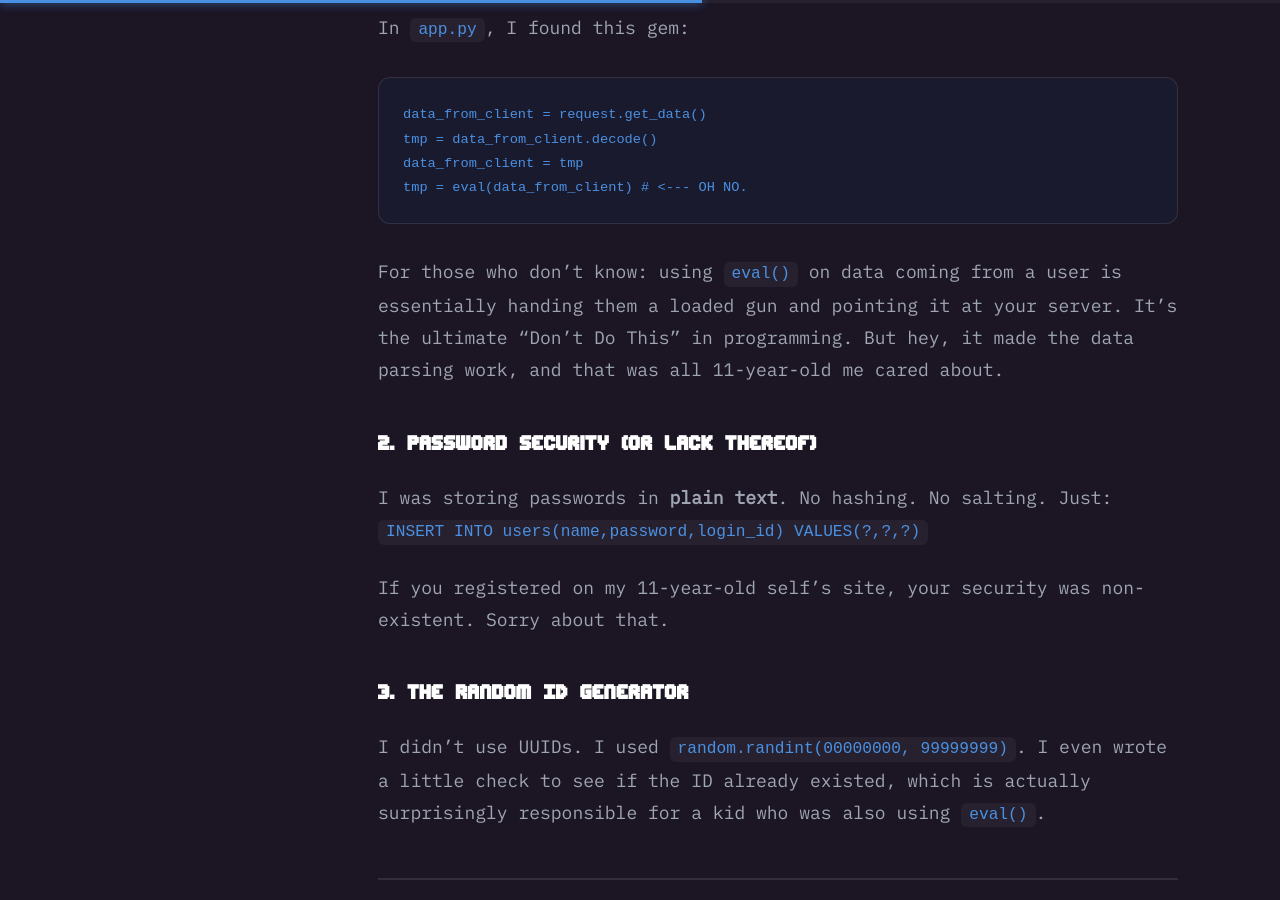
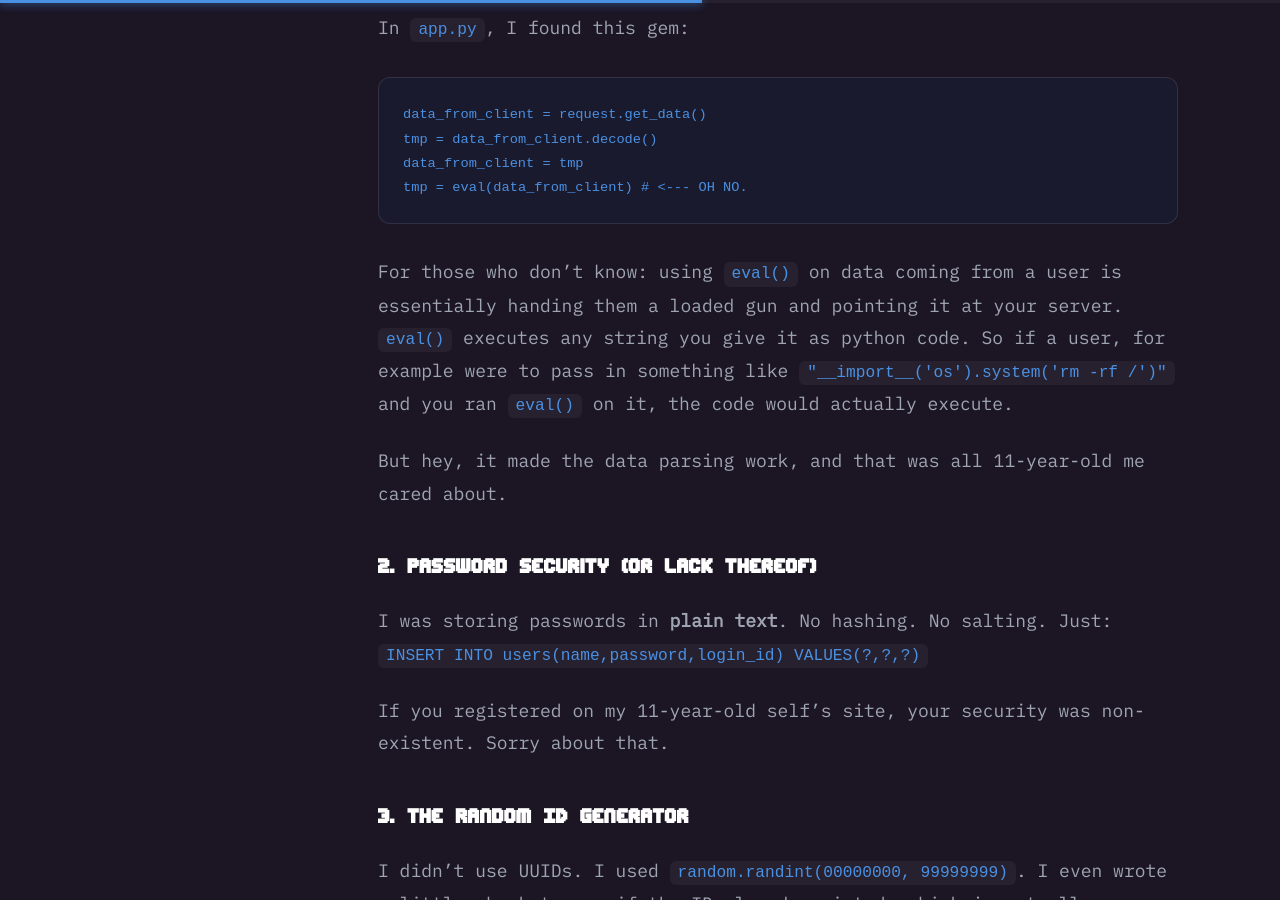
Before and after one commit to Myst1cS04p/Me, a Jekyll site: the page built from _articles/flask-webapp.md, in a window 1280 px wide and 900 px high, scrolled down 2824 px. Built offline with Jekyll 4.4.1, drawn with Linux system fonts in a browser that asks for light colours.

Commit message:
added some details to a post

````diff
--- a/_articles/flask-webapp.md
+++ b/_articles/flask-webapp.md
@@ -66,7 +66,9 @@ data_from_client = tmp
 tmp = eval(data_from_client) # <--- OH NO.
 ```
 
-For those who don't know: using `eval()` on data coming from a user is essentially handing them a loaded gun and pointing it at your server. It’s the ultimate "Don't Do This" in programming. But hey, it made the data parsing work, and that was all 11-year-old me cared about.
+For those who don't know: using `eval()` on data coming from a user is essentially handing them a loaded gun and pointing it at your server. `eval()` executes any string you give it as python code. So if a user, for example were to pass in something like `"__import__('os').system('rm -rf /')"` and you ran `eval()` on it, the code would actually execute.
+
+But hey, it made the data parsing work, and that was all 11-year-old me cared about.
 
 ### 2. Password Security (Or Lack Thereof)
 
````
